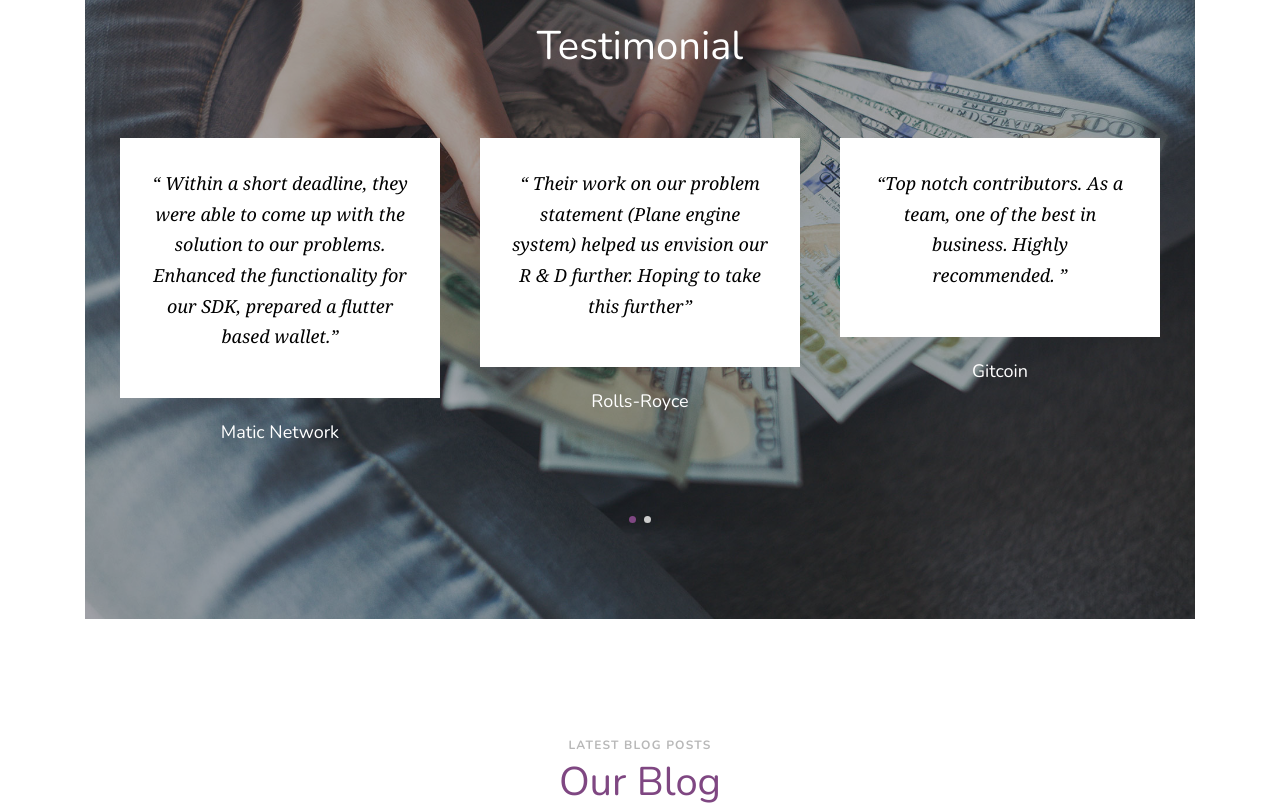
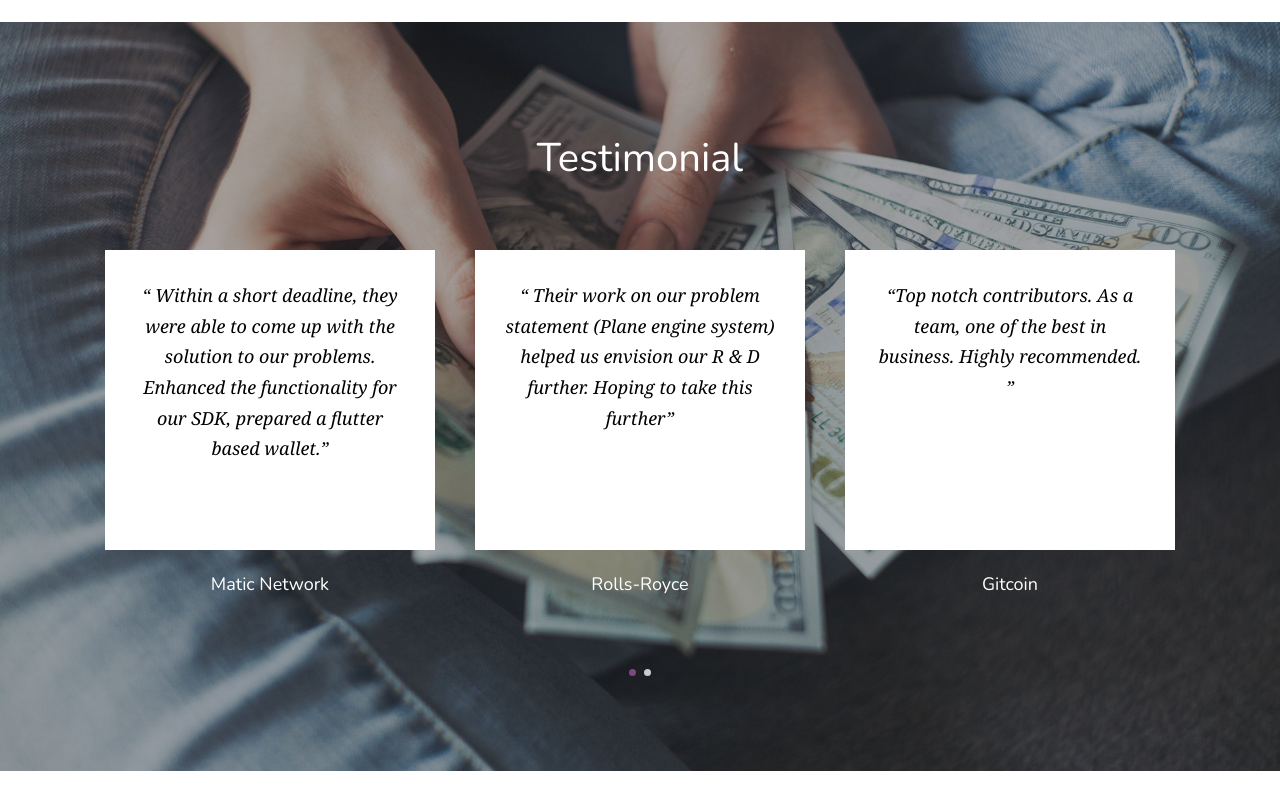
Before and after one commit to Man-Jain/Trellis-Labs.github.io, a plain HTML site: page index.html in a window 1280 px wide. Shown: the part 3660-4469 px from the top of the page. Drawn offline with nearby package versions, Linux system fonts and the light colour scheme; files whose address does not match are found by name.

Commit message:
Fix issue with section sizes
Fixes https://github.com/Trellis-Labs/Trellis-Labs.github.io/issues/7

```diff
--- a/css/style.css
+++ b/css/style.css
@@ -1159,3 +1159,7 @@ h1, h2, h3, h4, h5,
 
 .slide-one-item .owl-nav .owl-next {
   right: 20px; }
+
+.blockquote-testis {
+  min-height: 300px;
+}
--- a/index.html
+++ b/index.html
@@ -298,8 +298,6 @@
             </div>
           </div>
 
-
-
     <div class=" col-md-3 " data-aos="fade-up" data-aos-delay="200">
       <div class="block-team-member-1 text-center rounded">
         <figure>
@@ -320,7 +318,7 @@
       </div>
     </div>
   </div>
-
+</div></div>
 
     <div class="site-section block-13 overlay bg-image" id="testimonials-section" data-aos="fade"
       style="background-image: url('images/hero_1.jpg');">
@@ -336,7 +334,7 @@
           <div>
             <div class="block-testimony-1 text-center">
 
-              <blockquote class="mb-4">
+              <blockquote class="mb-4 blockquote-testis">
                 <p>&ldquo; Delivered the product in a structure as required, and before the deadline.
                   They will just make it simple for you&rdquo;</p>
               </blockquote>
@@ -350,7 +348,7 @@
 
           <div>
             <div class="block-testimony-1 text-center">
-              <blockquote class="mb-4">
+              <blockquote class="mb-4 blockquote-testis">
                 <p>&ldquo; Within a short deadline, they were able to come up with the solution to our problems.
                   Enhanced the functionality for our SDK, prepared a flutter based wallet.&rdquo;</p>
               </blockquote>
@@ -364,7 +362,7 @@
 
           <div>
             <div class="block-testimony-1 text-center">
-              <blockquote class="mb-4">
+              <blockquote class="mb-4 blockquote-testis">
                 <p>&ldquo; Their work on our problem statement (Plane engine system) helped us envision our R & D further.
                   Hoping to take this further&rdquo;</p>
               </blockquote>
@@ -378,7 +376,7 @@
 
           <div>
             <div class="block-testimony-1 text-center">
-              <blockquote class="mb-4">
+              <blockquote class="mb-4 blockquote-testis">
                 <p>&ldquo;Top notch contributors. As a team, one of the best in business.
                    Highly recommended. &rdquo;</p>
               </blockquote>
```
